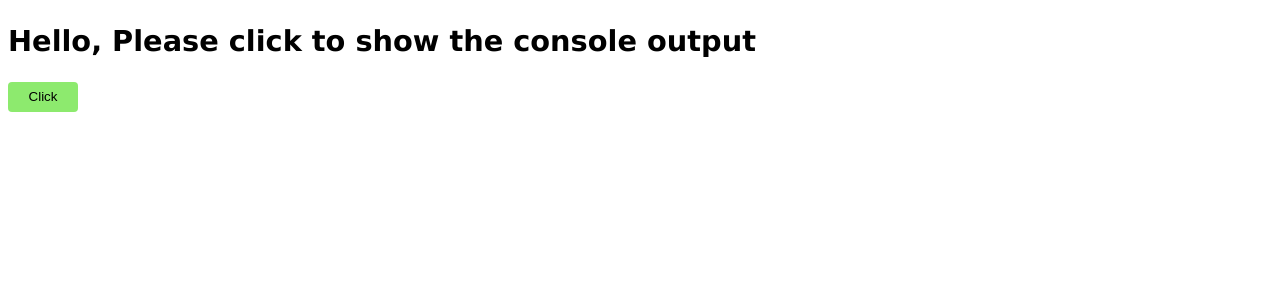
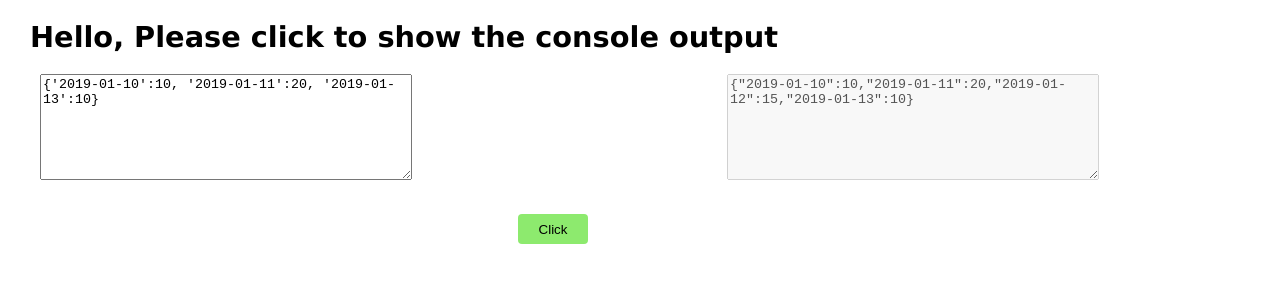
Before and after one commit to Joysingh1709/Solution_dictn, a plain HTML site: page index.html in a window 1280 px wide. Both pictures are taken after a click on the button "Click". Drawn offline with Linux system fonts and the light colour scheme.

Commit message:
function Solution

```diff
--- a/index.html
+++ b/index.html
@@ -5,6 +5,9 @@
     <meta name="viewport" content="width=device-width, initial-scale=1.0">
     <title>Document</title>
     <style>
+        *{
+            margin: 10px;
+        }
         .btn{
             border: none;
             background-color: #8DEA6E;
@@ -13,6 +16,7 @@
             height: 30px;
             cursor: pointer;
             transition: 0.3s;
+            margin-left: 40%;
         }
         .btn:hover{
             border-style: solid;
@@ -24,6 +28,18 @@
             font-size: 1.8rem;
             font-family:'Lucida Sans', 'Lucida Sans Regular', 'Lucida Grande', 'Lucida Sans Unicode', Geneva, Verdana, sans-serif;
         }
+
+        #inputVal{
+            height: 100px;
+            width: 30%;
+            float: left;
+        }
+
+        #outputVal{
+            height: 100px;
+            width: 30%;
+            margin-left: 25%;
+        }
     </style>
     <script src="index.js"></script>
 </head>
@@ -31,7 +47,16 @@
     <h2 class="text">Hello, Please click to show the console output</h2>
 
     <div>
-        <button class="btn" onclick="solution()">Click</button>
+        <textarea id="inputVal" placeholder="Enter Input values in JSON format">{'2019-01-10':10, '2019-01-11':20, '2019-01-13':10}</textarea>
     </div>
+
+    <div>
+        <textarea id="outputVal" placeholder="Output values" disabled></textarea>
+    </div>
+
+    <div>
+        <button class="btn" onclick="solution(document.getElementById('inputVal').value)">Click</button>
+    </div>
+
 </body>
 </html>
--- a/index.js
+++ b/index.js
@@ -1,20 +1,19 @@
 
-function solution(){
+function solution(D){
     //var D = {'2019-01-01':100,'2019-01-04':115};
-    var D = {'2019-01-01':100,'2019-01-04':115};
+    //var D = {'2019-01-01':100,'2019-01-04':115};
+    var D = JSON.parse(D.replace(/'/g,"\""));
     var O ={};
     var prev = null;
     var prevVal;
-    var count = 0;
 
     for(var key in D) {
         var value = new Date(key);
 
         if(!prev){
-            //first date check null
+            //set initial previous value
             prev = new Date(value) ;
             prevVal = D[key];
-            //console.log(prevVal);
         }
         else{
             if(value > prev && value != prev){
@@ -22,23 +21,29 @@ function solution(){
                 let len = value.getDate() - prev.getDate();
                 let curr = new Date(prev);
                 var keyInt = null;
+
+                //enter missing dates between two dates
                 while(len && curr.getDate()!=value.getDate()){
+
                     if(curr.getDate() != prev.getDate()){
                         keyInt = getVal(prevVal,D[key],len);
                         prevVal=keyInt;
                     }
                     else{
                         keyInt=prevVal;
-                        //console.log(keyInt);
                     }
-                    //console.log(curr,keyInt);
-                    O[curr.getFullYear()+'-'+(curr.getMonth()+1)+'-'+curr.getDate()]= keyInt;
+
+                    let setDate = parseDateStr(curr);
+                    O[setDate] = keyInt;
+
                     //get next date
                     curr.setDate(curr.getDate() + 1);
                     len = len -1;
                 }
             }
-            O[value.getFullYear()+'-'+(value.getMonth()+1)+'-'+value.getDate()]=D[key];
+            //set last date
+            let setDate = parseDateStr(value);
+            O[setDate] = D[key];
 
             //set new previous value
             prev = new Date(value);
@@ -49,9 +54,27 @@ function solution(){
       }
       console.log("Input:",D);
       console.log("Output:",O);
-
+      document.getElementById('outputVal').innerHTML = JSON.stringify(O);
 }
 
 function getVal(prevVal,lastVal,len){
     return (prevVal * (len) +  lastVal)/ (len+1);
 }
+
+function parseDateStr(date){
+    let month,day;
+
+    switch(true){
+        case date.getMonth()< 10: month = '0'+(date.getMonth()+1);
+            break;
+        default: month = date.getMonth()+1;
+    };
+
+    switch(true){
+        case date.getDate()< 10: day = '0'+date.getDate();
+            break;
+        default: day = date.getDate();
+    };
+
+    return String(date.getFullYear()+'-'+month+'-'+day)
+}
```
